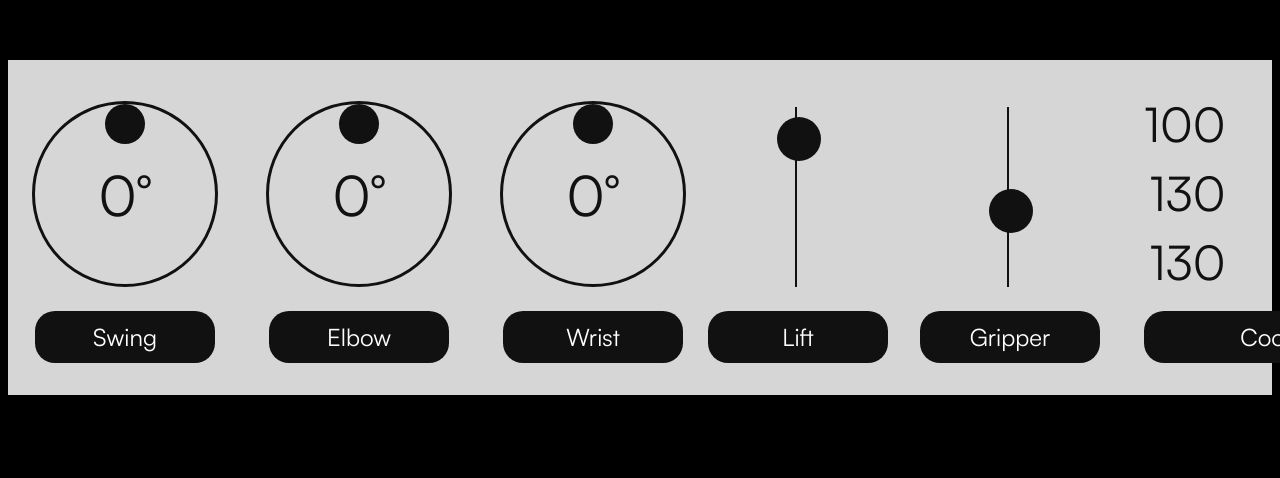
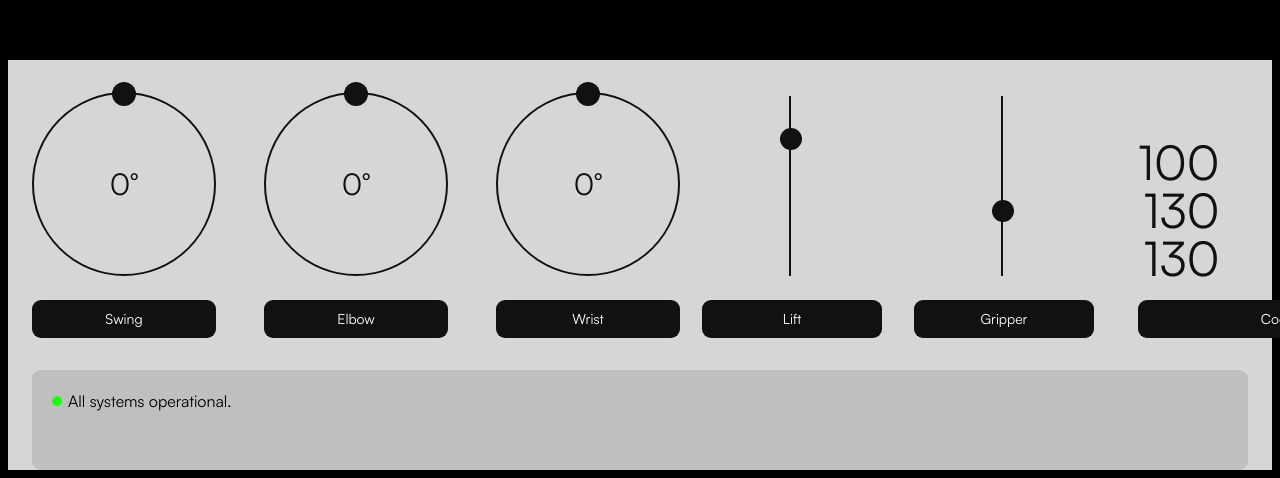
Before and after one commit to madamerobot/monumental, a Next.js app: page / in a window 1280 px wide. Shown: the part 388-866 px from the top of the page. Before the commit the page ends 813 px from the top, so only its background shows below. Built offline with nearby package versions, Linux system fonts and the light colour scheme.

Commit message:
Refined UI styling

```diff
--- a/src/components/UIControls/Inputs/DialInput/DialInput.module.css
+++ b/src/components/UIControls/Inputs/DialInput/DialInput.module.css
@@ -6,9 +6,9 @@
 
 .dial {
     position: relative;
-    width: 180px;
-    height: 180px;
-    border: 3px solid #111;
+    width: 110px;
+    height: 110px;
+    border: 2px solid #111;
     border-radius: 50%;
     display: flex;
     align-items: center;
@@ -17,7 +17,7 @@
 }
 
 .dialValue {
-    font-size: 56px;
+    font-size: 30px;
     font-weight: 400;
     color: #111;
     z-index: 1;
@@ -25,22 +25,24 @@
 
 .dialIndicator {
     position: absolute;
+    top: 0;
     left: 50%;
-    width: 40px;
-    height: 40px;
+    width: 24px;
+    height: 24px;
     background: #111;
     border-radius: 50%;
+    transform: translate(-50%, -50%);
     z-index: 2;
 }
 
 .dialLabel {
     background: #111;
     color: #fff;
-    font-size: 24px;
+    font-size: 14px;
     font-weight: 400;
     padding: 10px 0;
-    width: 180px;
+    width: 100%;
     text-align: center;
-    border-radius: 20px;
+    border-radius: 9px;
     margin-top: 8px;
 }
--- a/src/components/UIControls/Inputs/DialInput/index.tsx
+++ b/src/components/UIControls/Inputs/DialInput/index.tsx
@@ -11,9 +11,9 @@ interface DialInputProps {
 
 const DIAL_SIZE = 180;
 const DIAL_RADIUS = DIAL_SIZE / 2;
-const INDICATOR_SIZE = 40;
+const INDICATOR_SIZE = 24;
 const INDICATOR_RADIUS = INDICATOR_SIZE / 2;
-const INDICATOR_DISTANCE = DIAL_RADIUS - INDICATOR_RADIUS;
+const INDICATOR_DISTANCE = DIAL_RADIUS;
 
 export default function DialInput({ degrees: initialDegrees, label }: DialInputProps) {
     const [degrees, setDegrees] = useState(Number(initialDegrees));
@@ -37,15 +37,14 @@ export default function DialInput({ degrees: initialDegrees, label }: DialInputP
     // Calculate indicator position from degrees
     const getIndicatorPosition = (angle: number) => {
         const rad = (angle - 90) * (Math.PI / 180);
-        const x = DIAL_RADIUS + INDICATOR_DISTANCE * Math.cos(rad) - INDICATOR_RADIUS;
-        const y = DIAL_RADIUS + INDICATOR_DISTANCE * Math.sin(rad) - INDICATOR_RADIUS;
+        const x = DIAL_RADIUS + INDICATOR_DISTANCE * Math.cos(rad);
+        const y = DIAL_RADIUS + INDICATOR_DISTANCE * Math.sin(rad);
         return { left: x, top: y };
     };
 
     const onPointerDown = (e: React.PointerEvent) => {
         dragging.current = true;
         (e.target as HTMLElement).setPointerCapture(e.pointerId);
-        // Do NOT update the angle here to prevent jump
     };
 
     const onPointerMove = (e: React.PointerEvent) => {
--- a/src/components/UIControls/Inputs/Inputs.module.css
+++ b/src/components/UIControls/Inputs/Inputs.module.css
@@ -1,6 +1,7 @@
 .inputsContainer {
     display: flex;
     align-items: flex-end;
+    justify-content: space-between;
     gap: 22px;
     background: #d6d6d6;
     padding: 32px 24px;
@@ -13,100 +14,11 @@
     gap: 48px;
 }
 
-.dialWrapper {
-    display: flex;
-    flex-direction: column;
-    align-items: center;
-}
-
-.dial {
-    position: relative;
-    width: 180px;
-    height: 180px;
-    border: 3px solid #111;
-    border-radius: 50%;
-    display: flex;
-    align-items: center;
-    justify-content: center;
-    margin-bottom: 16px;
-}
-
-.dialValue {
-    font-size: 56px;
-    font-weight: 400;
-    color: #111;
-    z-index: 1;
-}
-
-.dialIndicator {
-    position: absolute;
-    left: 24%;
-    top: 50%;
-    width: 40px;
-    height: 40px;
-    background: #111;
-    border-radius: 50%;
-    transform: translate(-50%, -100%);
-    z-index: 2;
-}
-
-.dialLabel {
-    background: #111;
-    color: #fff;
-    font-size: 24px;
-    font-weight: 400;
-    padding: 10px 0;
-    width: 180px;
-    text-align: center;
-    border-radius: 20px;
-    margin-top: 8px;
-}
-
 .slidersSection {
     display: flex;
     flex-direction: row;
     gap: 32px;
     align-items: flex-end;
-}
-
-.sliderWrapper {
-    display: flex;
-    flex-direction: column;
-    align-items: center;
-}
-
-.sliderTrack {
-    position: relative;
-    width: 4px;
-    height: 180px;
-    background: none;
-    border-left: 2px solid #111;
-    margin-bottom: 16px;
-    display: flex;
-    align-items: flex-start;
-    justify-content: center;
-}
-
-.sliderIndicator {
-    position: absolute;
-    left: 50%;
-    width: 44px;
-    height: 44px;
-    background: #111;
-    border-radius: 50%;
-    transform: translate(-50%, -50%);
-}
-
-.sliderLabel {
-    background: #111;
-    color: #fff;
-    font-size: 24px;
-    font-weight: 400;
-    padding: 10px 0;
-    width: 180px;
-    text-align: center;
-    border-radius: 20px;
-    margin-top: 8px;
 }
 
 .coordinatesSection {
@@ -124,7 +36,7 @@
     font-weight: 400;
     color: #111;
     margin-bottom: 8px;
-    gap: 4px;
+    line-height: 1;
 }
 
 .coordinatesCircle {
@@ -138,12 +50,12 @@
 .coordinatesLabel {
     background: #111;
     color: #fff;
-    font-size: 24px;
+    font-size: 14px;
     font-weight: 400;
     padding: 10px 0;
     width: 320px;
     text-align: center;
-    border-radius: 20px;
+    border-radius: 9px;
     margin-top: 8px;
 }
 
--- a/src/components/UIControls/Inputs/SliderInput/SliderInput.module.css
+++ b/src/components/UIControls/Inputs/SliderInput/SliderInput.module.css
@@ -18,9 +18,9 @@
 
 .sliderIndicator {
     position: absolute;
-    left: 50%;
-    width: 44px;
-    height: 44px;
+    left: 0;
+    width: 24px;
+    height: 24px;
     background: #111;
     border-radius: 50%;
     transform: translate(-50%, -50%);
@@ -29,11 +29,11 @@
 .sliderLabel {
     background: #111;
     color: #fff;
-    font-size: 24px;
+    font-size: 14px;
     font-weight: 400;
     padding: 10px 0;
     width: 180px;
     text-align: center;
-    border-radius: 20px;
+    border-radius: 9px;
     margin-top: 8px;
 }
--- a/src/components/UIControls/Inputs/SliderInput/index.tsx
+++ b/src/components/UIControls/Inputs/SliderInput/index.tsx
@@ -9,7 +9,7 @@ interface SliderInputProps {
 }
 
 const TRACK_HEIGHT = 180;
-const INDICATOR_SIZE = 44;
+const INDICATOR_SIZE = 22;
 
 export default function SliderInput({ label, position }: SliderInputProps) {
     // Convert initial position to percent (0-100)
--- /dev/null
+++ b/src/components/UIControls/Terminal/Terminal.module.css
@@ -0,0 +1,34 @@
+.terminalContainer {
+    display: flex;
+    flex-direction: column;
+    align-items: center;
+    justify-content: center;
+    background: #d6d6d6;
+    padding: 0 24px;
+    border-radius: 0;
+    font-family: 'Satoshi', Arial, Helvetica, sans-serif;
+}
+
+.terminal {
+    background: #BFBFBF;
+    border-radius: 9px;
+    width: 100%;
+    height: auto;
+    min-height: 100px;
+}
+
+.terminalMessage {
+    display: flex;
+    align-items: center;
+    gap: 6px;
+    padding: 20px;
+
+    &::before {
+        content: '';
+        display: block;
+        width: 10px;
+        height: 10px;
+        background: #19FF0D;
+        border-radius: 10px;
+    }
+}
--- a/src/components/UIControls/Terminal/index.tsx
+++ b/src/components/UIControls/Terminal/index.tsx
@@ -1,3 +1,17 @@
-export default function Terminal() {
-    return <div>Terminal</div>;
+import styles from './Terminal.module.css';
+
+type TerminalMessage = {
+    message: string;
+    type: 'success' | 'error' | 'warning' | 'info';
 }
+
+export default function Terminal({ message, type }: TerminalMessage) {
+    return <div className={styles.terminalContainer}>
+        <div className={styles.terminal}>
+            <div className={styles.terminalMessage}>
+                {message}
+            </div>
+        </div>
+
+    </div>;
+}
--- a/src/components/UIControls/index.tsx
+++ b/src/components/UIControls/index.tsx
@@ -5,7 +5,7 @@ export default function UIControls() {
     return (
         <div>
             <Inputs />
-            <Terminal />
+            <Terminal message="All systems operational." type="success" />
         </div>
     )
 }
```
